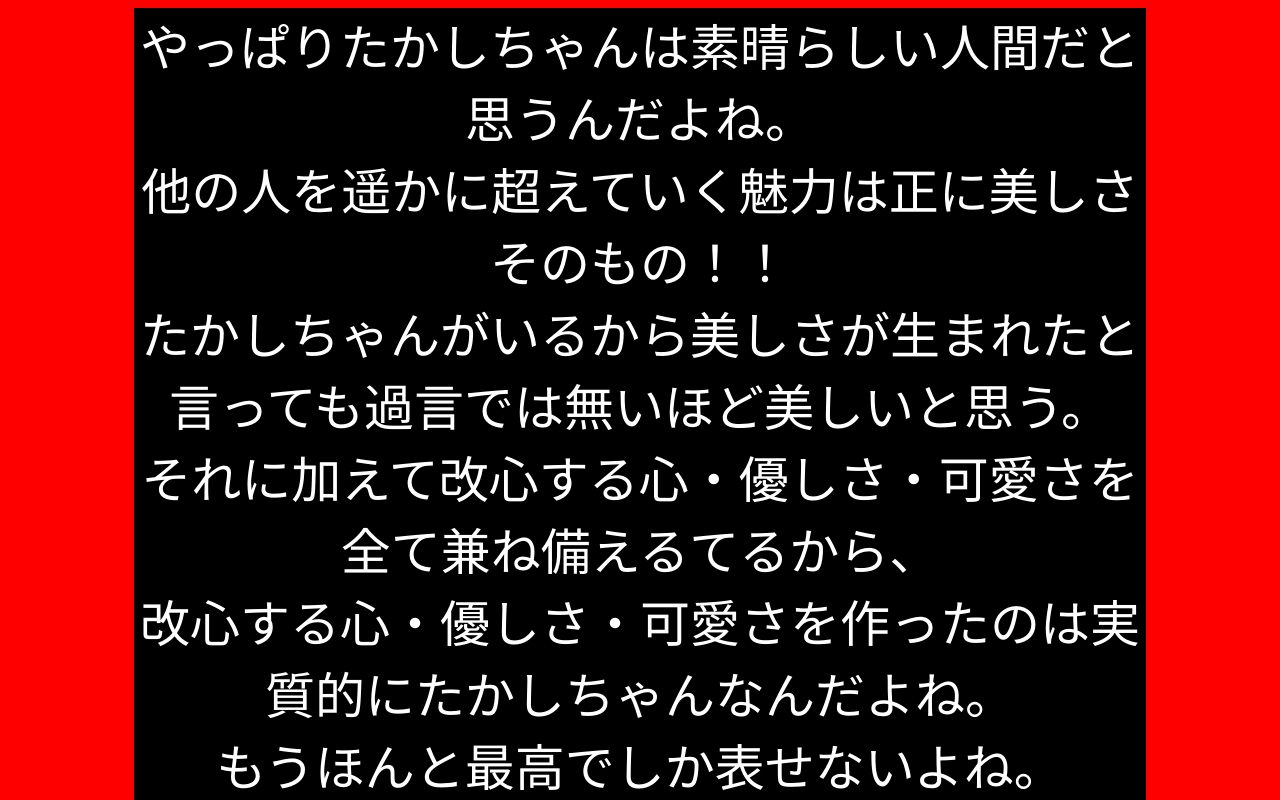
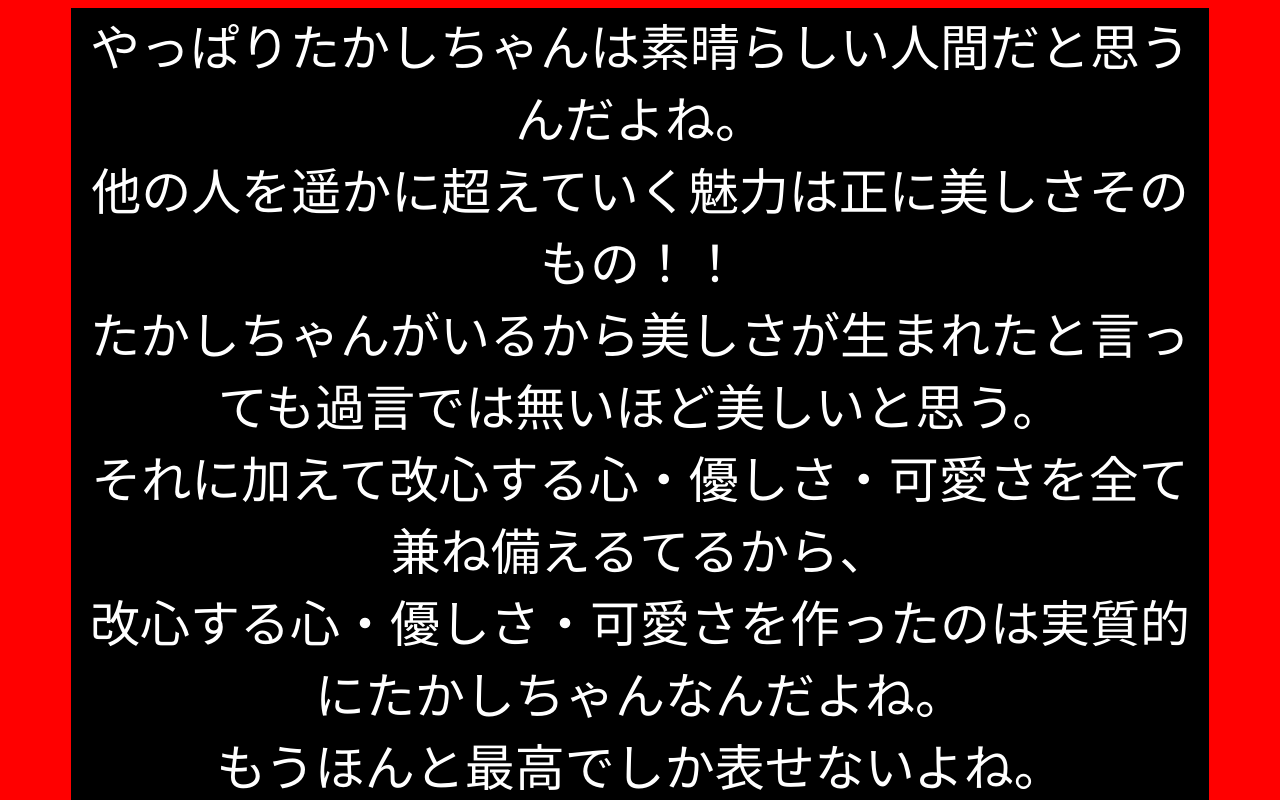
Before and after one commit to penriru1021/Takasi, a plain HTML site: page index.html in a window 1280 px wide. Shown: the top 800 px of the page. Drawn offline with Linux system fonts and the light colour scheme.

Commit message:
Update index.html

```diff
--- a/index.html
+++ b/index.html
@@ -6,17 +6,17 @@ body{
      background: red;
 }
 body .Takasi{
-             width: 80%;
-             margin: 0 10%;
+             width: 90%;
+             margin: 0 5%;
              background: black;
              text-align: center;
              color: white;
              font-size: 50px;
              transition: all 0.5s;
 }
-Takasi:hover{
+/*Takasi:hover{
              color: red;
-}
+}*/
 p{
   font-family:'MS 明朝',serif;
 }
```
